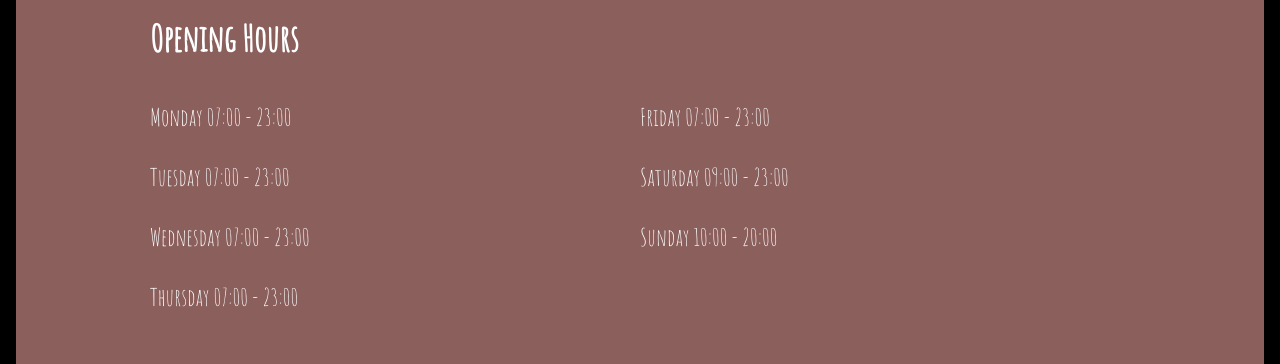
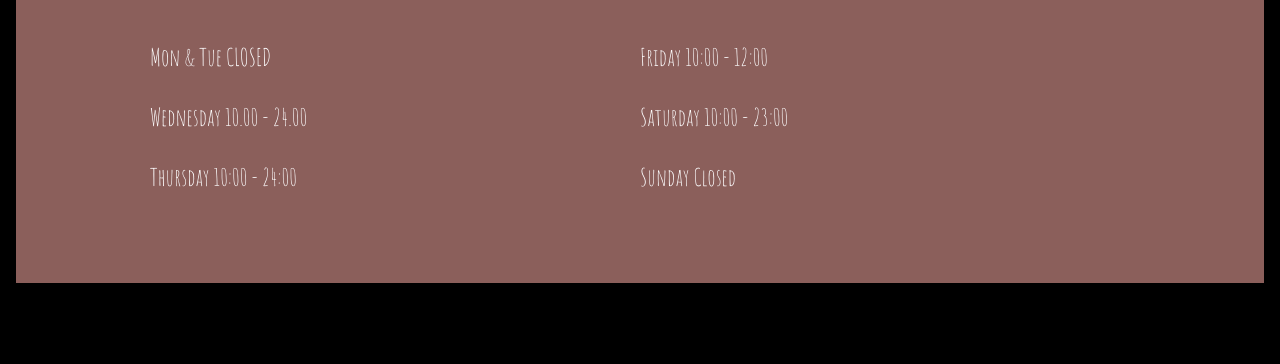
Before and after one commit to AlexKent89/DV8Project, a Flask app: template application/templates/home.html in a window 1280 px wide. Shown: the part 3113-3477 px from the top of the page. Run offline with Flask 3, Linux system fonts and the light colour scheme; the template is opened without the code that fills it, so the values that code supplies are empty; some libraries are stand-ins or nearby versions.

Commit message:
Add files via upload

```diff
--- a/application/routes.py
+++ b/application/routes.py
@@ -27,7 +27,7 @@ def get_user_roles(user):
 
 def connect_db():
     return pymysql.connect(
-        user = 'root', password = 'password', database = 'dv8',
+        user = 'root', password = 'password', database = 'sakila',
         autocommit = True, charset = 'utf8mb4',
         cursorclass = pymysql.cursors.DictCursor)
 
@@ -50,7 +50,7 @@ def get_date():
 @app.route('/', methods = ['GET','POST'])
 def home():
     cursor = get_db().cursor()
-    cursor.execute()
+    cursor.execute("SELECT country_id, country from country order by country_id desc")
     result = cursor.fetchall()
     app.logger.info(result)
     return render_template(
@@ -88,3 +88,29 @@ def register():
                 message=error,
     user = auth.current_user()
     )
+
+@app.route('/register2',  methods = ['GET','POST'])
+@auth.login_required(role='admin')
+def register2():
+    """ Second form.
+    """
+    message = ""
+    form = BasicForm() # create form instance
+    if form.validate_on_submit():
+        first_name = form.first_name.data
+        last_name = form.last_name.data
+        app.logger.info(f" {first_name} {last_name} being added.")
+        try:
+            cursor = get_db().cursor()
+            sql = "INSERT INTO `actor` (first_name, last_name) VALUES (%s, %s)"
+            app.logger.info(sql)
+            cursor.execute(sql, (first_name.upper(), last_name.upper()))
+            message = "Record successfully added"
+            app.logger.info(message)
+            flash(message)
+            return redirect(url_for('home'))
+        except Exception as e:
+            message = f"error in insert operation: {e}"
+            flash(message)
+    return render_template('form1.html', message=message, form=form, title='Form Test 2 - Add', description='DB test', user = auth.current_user()
+)
--- a/application/templates/home.html
+++ b/application/templates/home.html
@@ -108,24 +108,22 @@ body,h1,h2,h3,h4,h5,h6 {font-family: "Amatic SC", sans-serif}
 <div class="w3-container w3-padding-64 w3-red w3-grayscale w3-xlarge" id="about">
   <div class="w3-content">
     <h1 class="w3-center w3-jumbo" style="margin-bottom:64px">About us</h1>
-    <p>This is a purely fictional coffee website for our wholesale and shop! </p>
-    <p>Proudly delivered to you by Alex, Dan, Daren, Ryan and Vanessa  </p>
+    <p>This is a purely fictional coffee website! </p>
     <p><strong>New Logo!</strong><img src="C:/Users/danne/Downloads/dv8-coffee-high-resolution-logo-color-on-transparent-background.png" style="width:150px" class="w3-circle w3-right" alt="DV8"></p>
-    <p>We are proud of our quality coffee.</p>
+    <p>We are proud of our exteriors.</p>
     <img src="https://www.downtowngreensburgpa.us/wp-content/uploads/2022/04/278500086_453479059907338_7369646132515973973_n-800x400.jpg" style="width:100%" class="w3-margin-top w3-margin-bottom" alt="Restaurant">
     <h1><b>Opening Hours</b></h1>
 
     <div class="w3-row">
       <div class="w3-col s6">
-        <p>Monday 07:00 - 23:00</p>
-        <p>Tuesday 07:00 - 23:00 </p>
-        <p>Wednesday 07:00 - 23:00</p>
-        <p>Thursday 07:00 - 23:00</p>
+        <p>Mon & Tue CLOSED</p>
+        <p>Wednesday 10.00 - 24.00</p>
+        <p>Thursday 10:00 - 24:00</p>
       </div>
       <div class="w3-col s6">
-        <p>Friday 07:00 - 23:00</p>
-        <p>Saturday 09:00 - 23:00</p>
-        <p>Sunday 10:00 - 20:00</p>
+        <p>Friday 10:00 - 12:00</p>
+        <p>Saturday 10:00 - 23:00</p>
+        <p>Sunday Closed</p>
       </div>
     </div>
 
```
